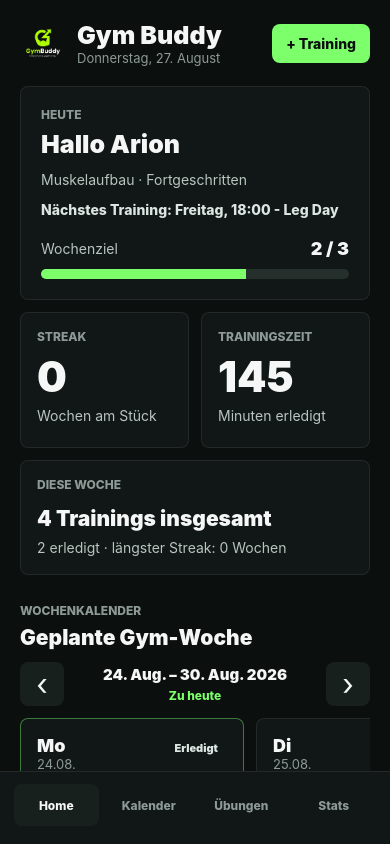
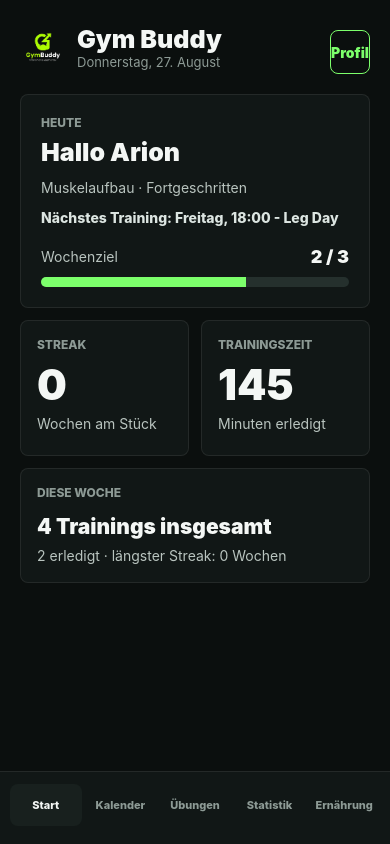
Before and after one commit to abdullahaligibb/GymBuddy, a React Native app in the folder frontend/: screen / in a window 390 px wide. Both pictures are taken after a click on the button "Demo öffnen". Built offline with nearby package versions, Linux system fonts and the light colour scheme.

Commit message:
Connect protected tabs and back navigation

```diff
--- a/frontend/App.tsx
+++ b/frontend/App.tsx
@@ -1,6 +1,7 @@
-import { useMemo, useState } from "react";
+import { useEffect, useMemo, useState } from "react";
 import {
   ActivityIndicator,
+  BackHandler,
   Image,
   SafeAreaView,
   ScrollView,
@@ -37,7 +38,8 @@ import {
 
 const gymBuddyLogo = require("./assets/logo-gymbuddy.png");
 
-const tabs = ["Home", "Kalender", "Übungen", "Stats"];
+const tabs = ["Start", "Kalender", "Übungen", "Statistik", "Ernährung"] as const;
+type Tab = typeof tabs[number];
 const api = createMockApi();
 
 export default function App() {
@@ -62,6 +64,8 @@ function TrainingApp({ username, token, endSession }: {
   username: string; token: string; endSession: (token: string, expired?: boolean) => Promise<void>;
 }) {
   const { data, loading, saving, error, load, mutate } = useTrainingData(api, token, endSession);
+  const [tab, setTab] = useState<Tab>("Start");
+  const [showProfile, setShowProfile] = useState(false);
   const [weekAnchor, setWeekAnchor] = useState(new Date());
   const [isFormOpen, setIsFormOpen] = useState(false);
   const [isProfileOpen, setIsProfileOpen] = useState(false);
@@ -81,6 +85,19 @@ function TrainingApp({ username, token, endSession }: {
     targetDateIso: "", activityLevel: "Leicht aktiv", primaryGoal: "Allgemeine Fitness",
     experienceLevel: "Einsteiger", weeklyWorkoutGoal: 3, preferredTrainingDays: [],
   }), [username]);
+
+  useEffect(() => {
+    const subscription = BackHandler.addEventListener("hardwareBackPress", () => {
+      if (showProfile) {
+        setShowProfile(false);
+        return true;
+      }
+      if (tab === "Start") return false;
+      setTab("Start");
+      return true;
+    });
+    return () => subscription.remove();
+  }, [showProfile, tab]);
 
   if (!data) {
     return <SafeAreaView style={styles.safeArea}>
@@ -204,6 +221,7 @@ function TrainingApp({ username, token, endSession }: {
     <SafeAreaView style={styles.safeArea}>
       <StatusBar barStyle="light-content" />
       <ScrollView
+        key={showProfile ? "profile" : tab}
         contentContainerStyle={styles.scrollContent}
         showsVerticalScrollIndicator={false}
       >
@@ -219,13 +237,17 @@ function TrainingApp({ username, token, endSession }: {
               <Text style={styles.mutedText}>{formatGermanDate(now)}</Text>
             </View>
           </View>
-          <TouchableOpacity style={styles.addButton} onPress={() => openWorkoutForm()}>
-            <Text style={styles.addButtonText}>+ Training</Text>
+          <TouchableOpacity
+            accessibilityRole="button"
+            style={styles.profileButton}
+            onPress={() => { setActionError(""); setShowProfile(!showProfile); }}
+          >
+            <Text style={styles.profileButtonText}>{showProfile ? "Zurück" : "Profil"}</Text>
           </TouchableOpacity>
         </View>
         {actionError || error ? <Text accessibilityRole="alert" style={styles.error}>{actionError || error}</Text> : null}
 
-        <View style={styles.heroPanel}>
+        {!showProfile && tab === "Start" ? <View style={styles.heroPanel}>
           <Text style={styles.eyebrow}>Heute</Text>
           <Text style={styles.title}>Hallo {username}</Text>
           <Text style={styles.bodyText}>
@@ -241,8 +263,10 @@ function TrainingApp({ username, token, endSession }: {
           <View style={styles.progressTrack}>
             <View style={[styles.progressFill, { width: progressWidth }]} />
           </View>
-        </View>
+        </View> : null}
 
+        {!showProfile && (tab === "Start" || tab === "Statistik") ? <>
+        {tab === "Statistik" ? <SectionTitle label="Training" title="Wochenstatistik" /> : null}
         <View style={styles.twoColumn}>
           <View style={styles.smallPanel}>
             <Text style={styles.eyebrow}>Streak</Text>
@@ -268,9 +292,14 @@ function TrainingApp({ username, token, endSession }: {
             {weekStats.currentStreak.longestWeeks} Wochen
           </Text>
         </View>
+        </> : null}
 
+        {!showProfile && tab === "Kalender" ? <>
         <SectionTitle label="Wochenkalender" title="Geplante Gym-Woche" />
 
+        <TouchableOpacity accessibilityRole="button" style={styles.addButton} onPress={() => openWorkoutForm()}>
+          <Text style={styles.addButtonText}>+ Training</Text>
+        </TouchableOpacity>
         <WeeklyCalendar
           workouts={weekDays}
           onDeleteWorkout={deleteWorkout}
@@ -289,7 +318,9 @@ function TrainingApp({ username, token, endSession }: {
         <SectionTitle label="Trainingspläne" title="Workout-Vorlagen" />
 
         <WorkoutPlanManager plans={plans} onSave={savePlan} onDelete={deletePlan} onUse={setTemplateToAdopt} />
+        </> : null}
 
+        {showProfile ? <>
         <SectionTitle label="Profil" title="Körper, Aktivität und Ziel" />
         <View style={styles.profilePanel}>
           {profile ? <>
@@ -301,28 +332,36 @@ function TrainingApp({ username, token, endSession }: {
             <Text style={styles.profileButtonText}>{profile ? "Profil bearbeiten" : "Profil einrichten"}</Text>
           </TouchableOpacity>
         </View>
+        <TouchableOpacity accessibilityRole="button" style={styles.profileButton} onPress={() => endSession(token)}>
+          <Text style={styles.profileButtonText}>Abmelden</Text>
+        </TouchableOpacity>
+        </> : null}
 
+        {!showProfile && tab === "Übungen" ? <>
         <SectionTitle label="Übungen" title="Übungsbibliothek" />
 
         <ExerciseLibrary exercises={exercises} />
+        </> : null}
 
+        {!showProfile && tab === "Ernährung" ? <>
         <SectionTitle label="Ernährung" title="Ernährungstipps" />
         <NutritionTipLibrary />
-        <TouchableOpacity style={styles.profileButton} onPress={() => endSession(token)}>
-          <Text style={styles.profileButtonText}>Abmelden</Text>
-        </TouchableOpacity>
+        </> : null}
       </ScrollView>
 
       <View style={styles.bottomNav}>
-        {tabs.map((tab) => (
+        {tabs.map((option) => (
           <TouchableOpacity
-            key={tab}
-            style={[styles.tabButton, tab === "Home" && styles.activeTab]}
+            key={option}
+            accessibilityRole="tab"
+            accessibilityState={{ selected: !showProfile && option === tab }}
+            onPress={() => { setActionError(""); setTab(option); setShowProfile(false); }}
+            style={[styles.tabButton, !showProfile && option === tab && styles.activeTab]}
           >
             <Text
-              style={[styles.tabText, tab === "Home" && styles.activeTabText]}
+              style={[styles.tabText, !showProfile && option === tab && styles.activeTabText]}
             >
-              {tab}
+              {option}
             </Text>
           </TouchableOpacity>
         ))}
@@ -397,8 +436,10 @@ const styles = StyleSheet.create({
     fontWeight: "900",
   },
   addButton: {
+    alignSelf: "flex-start",
     backgroundColor: "#7CFF6B",
     borderRadius: 8,
+    marginBottom: 12,
     paddingHorizontal: 14,
     paddingVertical: 11,
   },
@@ -528,9 +569,9 @@ const styles = StyleSheet.create({
     borderTopWidth: 1,
     bottom: 0,
     flexDirection: "row",
-    gap: 8,
+    gap: 3,
     left: 0,
-    paddingHorizontal: 14,
+    paddingHorizontal: 10,
     paddingTop: 12,
     paddingBottom: 18,
     position: "absolute",
@@ -548,7 +589,7 @@ const styles = StyleSheet.create({
   },
   tabText: {
     color: "#8D9A95",
-    fontSize: 12,
+    fontSize: 11,
     fontWeight: "800",
   },
   activeTabText: {
```
